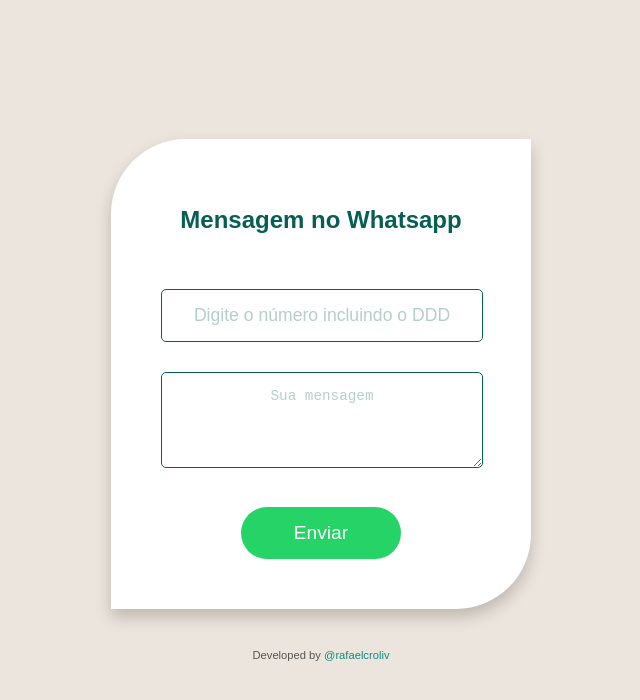
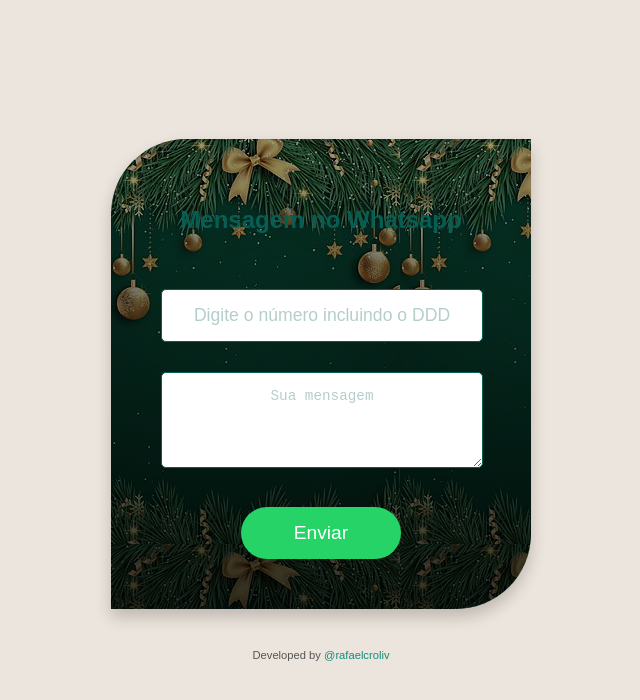
Before and after one commit to Croliv/wapp, a plain HTML site: page index.html in a window 1280 px wide. Shown: the whole page, without its empty margins (319-959 px from the left). Drawn offline with Linux system fonts and the light colour scheme.

Commit message:
Update styles.css

```diff
--- a/styles.css
+++ b/styles.css
@@ -14,6 +14,7 @@ body {
 
 .container {
     background: #FFFFFF; /* White background for form */
+    background-image: linear-gradient(rgba(0, 0, 0, 0.4), rgba(0, 0, 0, 0.8)), url('background.jpg');
     padding: 50px;
     box-shadow: 0 8px 16px rgba(0, 0, 0, 0.2); /* Efeito de sombra mais forte */
     width: 320px; /* Aumenta a largura */
```
